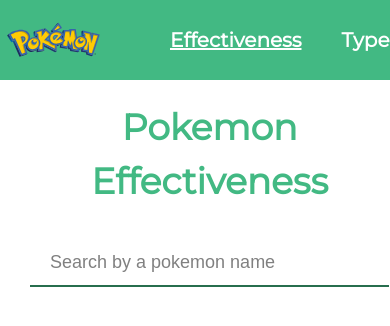
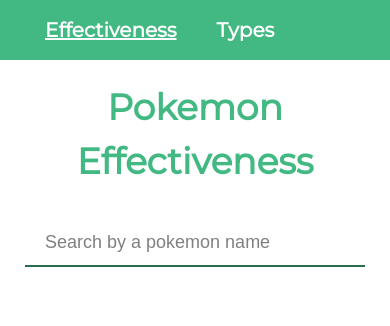
Before and after one commit to lgmf/pokepedia, a Vue app: page /effectiveness in a window 390 px wide. Shown: the top 326 px of the page. Built offline with nearby package versions, Linux system fonts and the light colour scheme.

Commit message:
fix: responsiviness

```diff
--- a/src/App.vue
+++ b/src/App.vue
@@ -9,7 +9,7 @@
     </header>
     <main class="content">
       <h1 class="pagetitle">{{ routeName }}</h1>
-      <router-view/>
+      <router-view />
     </main>
   </div>
 </template>
@@ -27,10 +27,29 @@
 
 <style lang="scss">
 #app {
+  max-width: 1920px;
+  margin: 0 auto;
   display: grid;
   grid-gap: 20px;
   font-family: "Montserrat", sans-serif;
   overflow-x: hidden;
+
+  & > .header,
+  & > .content {
+    padding: 0 25px;
+
+    @media screen and (min-width: 768px) {
+      padding: 0 75px;
+    }
+
+    @media screen and (min-width: 1024px) {
+      padding: 0 100px;
+    }
+
+    @media screen and (min-width: 1366px) {
+      padding: 0 125px;
+    }
+  }
 
   & > .header {
     display: flex;
@@ -39,15 +58,22 @@
     background: #42b983;
 
     & > .logo {
+      display: none;
       width: 150px;
       height: 80px;
       background-image: url("assets/logo.svg");
       background-size: contain;
       background-repeat: no-repeat;
+
+      @media screen and (min-width: 768px) {
+        display: unset;
+      }
     }
 
     & > .nav {
       display: flex;
+      justify-content: space-between;
+      flex-wrap: wrap;
 
       a {
         padding: 20px;
@@ -65,11 +91,7 @@
   }
 
   & > .content {
-    padding: 0 30px 30px 30px;
-
-    @media screen and (min-width: 768px) {
-      padding: 0 60px 60px 60px;
-    }
+    padding-bottom: 60px;
 
     & > .pagetitle {
       font-size: 36px;
--- a/src/views/effectiveness/Effectiveness.vue
+++ b/src/views/effectiveness/Effectiveness.vue
@@ -7,7 +7,7 @@
       placeholder="Search by a pokemon name"
       inputmode="search"
       autofocus
-    >
+    />
 
     <span v-if="loading">Loading...</span>
 
@@ -24,18 +24,18 @@
             ></poke-type-badge>
           </div>
         </h1>
-        <img class="sprite" :src="pokemon.sprite" alt="pokemon sprite">
+        <img class="sprite" :src="pokemon.sprite" alt="pokemon sprite" />
       </header>
 
       <div class="summary">
         <div class="viewmode">
           <label class="label">
             Defense
-            <input v-model="view" type="radio" class="input-flex" value="def">
+            <input v-model="view" type="radio" class="input-flex" value="def" />
           </label>
           <label class="label">
             Offense
-            <input v-model="view" type="radio" class="input-flex" value="atk">
+            <input v-model="view" type="radio" class="input-flex" value="atk" />
           </label>
         </div>
 
@@ -217,8 +217,12 @@
         justify-self: center;
 
         & > .label {
-          font-size: 24px;
+          font-size: 20px;
           font-weight: 900;
+
+          @media screen and (min-width: 768px) {
+            font-size: 24px;
+          }
         }
 
         & > .label + .label {
@@ -234,16 +238,12 @@
           grid-template-columns: repeat(2, 1fr);
         }
 
-        @media screen and (min-width: 1024px) {
+        @media screen and (min-width: 1366px) {
           grid-template-columns: repeat(3, 1fr);
         }
 
-        @media screen and (min-width: 1366px) {
+        @media screen and (min-width: 1920px) {
           grid-template-columns: repeat(4, 1fr);
-        }
-
-        @media screen and (min-width: 1920px) {
-          grid-template-columns: repeat(5, 1fr);
         }
       }
     }
```
